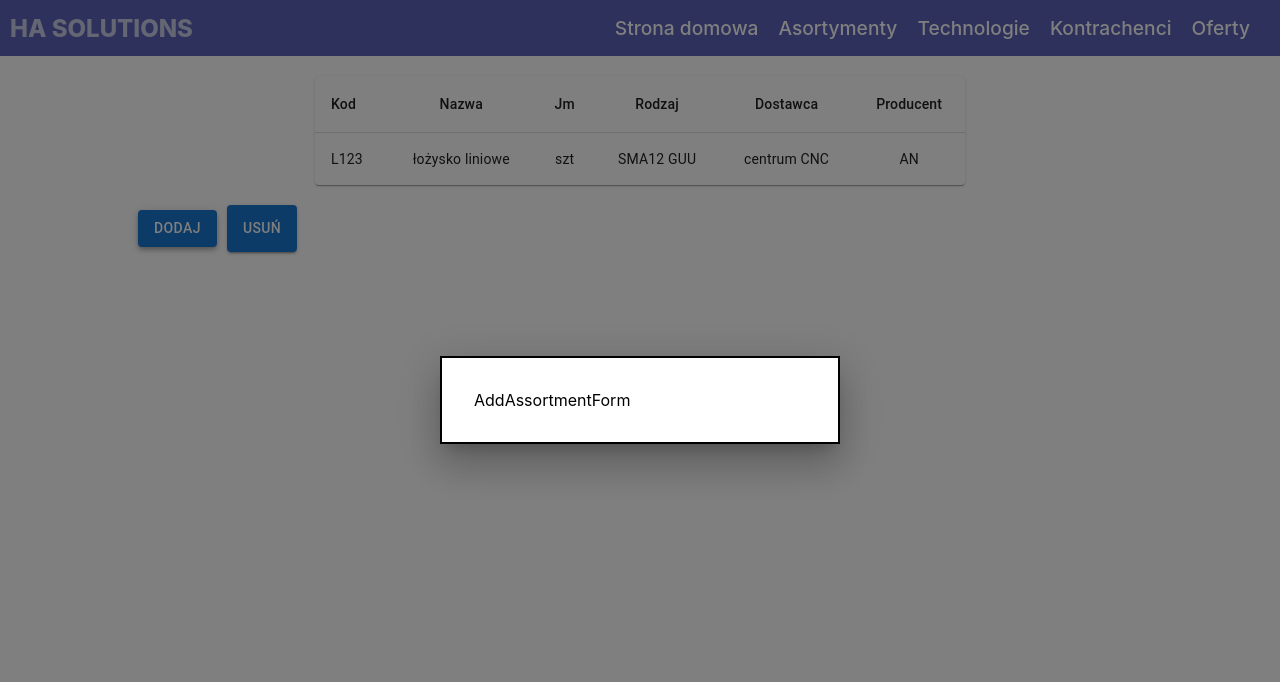
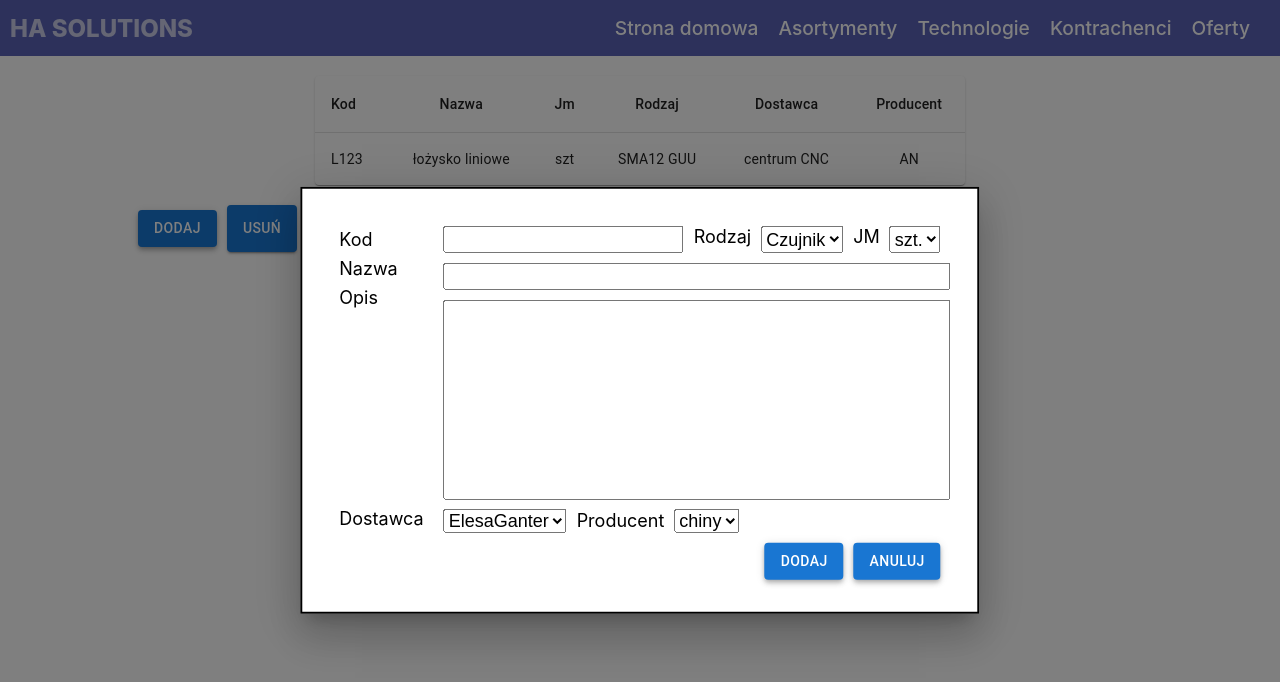
Before and after one commit to LukaszSzyp/Orders-APP, a Next.js app in the folder client/: page /assortment in a window 1280 px wide. Both pictures are taken after a click on the button "DODAJ". Shown: the top 682 px of the page. Built offline with nearby package versions, Linux system fonts and the light colour scheme.

Commit message:
make form to Assortment

```diff
--- a/client/components/forms/AddAssortmentForm.js
+++ b/client/components/forms/AddAssortmentForm.js
@@ -1,3 +1,54 @@
+import styles from "./AddAssortmentForm.module.css";
+
 export const AddAssortmentForm = () => {
-  return <div>AddAssortmentForm</div>;
+  return (
+    <>
+      <form className={styles.form}>
+        <div className={styles.container}>
+          <div className={styles.column1}>
+            <label for="cod">Kod</label>
+            <label for="name">Nazwa</label>
+            <label for="description">Opis</label>
+            <label for="suplayer">Dostawca</label>
+          </div>
+          <div className={styles.column2}>
+            <div className={styles.inputRow1}>
+              <input type="text" id="cod" name="cod" />
+              <label for="type">Rodzaj</label>
+              <select id="type" name="type">
+                <option value="sensor">Czujnik</option>
+                <option value="profile">Profil</option>
+              </select>
+              <label for="unit">JM</label>
+              <select id="unit" name="unit">
+                <option value="pcs">szt.</option>
+                <option value="meter">m</option>
+              </select>
+            </div>
+            <div className={styles.inputRow2}>
+              <input type="text" id="name" name="name" />
+            </div>
+            <div className={styles.inputRow3}>
+              <textarea name="description" rows="8" cols="30"></textarea>
+            </div>
+            <div className={styles.inputRow4}>
+              <select id="suplayer" name="suplayer">
+                <option value="pcs">ElesaGanter</option>
+                <option value="meter">Ebmia</option>
+              </select>
+              <label for="manufacturer">Producent</label>
+              <select id="manufacturer" name="manufacturer">
+                <option value="pcs">chiny</option>
+                <option value="meter">USA</option>
+              </select>
+            </div>
+          </div>
+        </div>
+      </form>
+      <div className={styles.buttonsContainer}>
+        <button>Dodaj</button>
+        <button>Anuluj</button>
+      </div>
+    </>
+  );
 };
--- /dev/null
+++ b/client/components/forms/AddAssortmentForm.module.css
@@ -0,0 +1,82 @@
+.container {
+  display: flex;
+}
+
+.column1,
+.column2 {
+  display: flex;
+  flex-direction: column;
+}
+
+.column1 :last-child {
+  margin-top: auto;
+  margin-bottom: 4px;
+}
+
+.column2 {
+  width: 90%;
+}
+
+.container input,
+.container label,
+.container select {
+  margin: 0 5px;
+  font-size: large;
+}
+
+.column1 label {
+  margin-top: 8px;
+  padding-right: 10px;
+}
+
+.inputRow1 {
+  padding: 5px 0px;
+  display: flex;
+  flex-wrap: nowrap;
+}
+
+.inputRow2 {
+  padding: 5px 0px;
+}
+
+.inputRow2 input[type="text"] {
+  width: 100%;
+}
+
+.inputRow3 {
+  padding: 5px 0px;
+}
+
+.inputRow3 textarea {
+  margin-left: 5px;
+  width: 100%;
+  height: 200px;
+  resize: none;
+}
+
+.buttonsContainer {
+  display: flex;
+  justify-content: flex-end;
+  margin-top: 10px;
+}
+
+.buttonsContainer button {
+  background-color: #1976d2;
+  color: white;
+  font-family: "Roboto", "Helvetica", "Arial", sans-serif;
+  font-weight: 500;
+  line-height: 1.75;
+  border: none;
+  border-radius: 4px;
+  padding: 15px 10px;
+  box-shadow: 0px 2px 4px -1px rgba(0, 0, 0, 0.2),
+    0px 4px 5px 0px rgba(0, 0, 0, 0.14), 0px 1px 10px 0px rgba(0, 0, 0, 0.12);
+  font-weight: 500;
+  font-size: 0.875rem;
+  letter-spacing: 0.02857em;
+  text-transform: uppercase;
+  min-width: 64px;
+  padding: 6px 16px;
+  cursor: pointer;
+  margin: 0 5px;
+}
--- a/client/components/modal/AssortmentModal.js
+++ b/client/components/modal/AssortmentModal.js
@@ -10,7 +10,8 @@ const style = {
   top: "50%",
   left: "50%",
   transform: "translate(-50%, -50%)",
-  width: 400,
+  minwidth: "50vw",
+  minheight: "50vh",
   bgcolor: "background.paper",
   border: "2px solid #000",
   boxShadow: 24,
```
